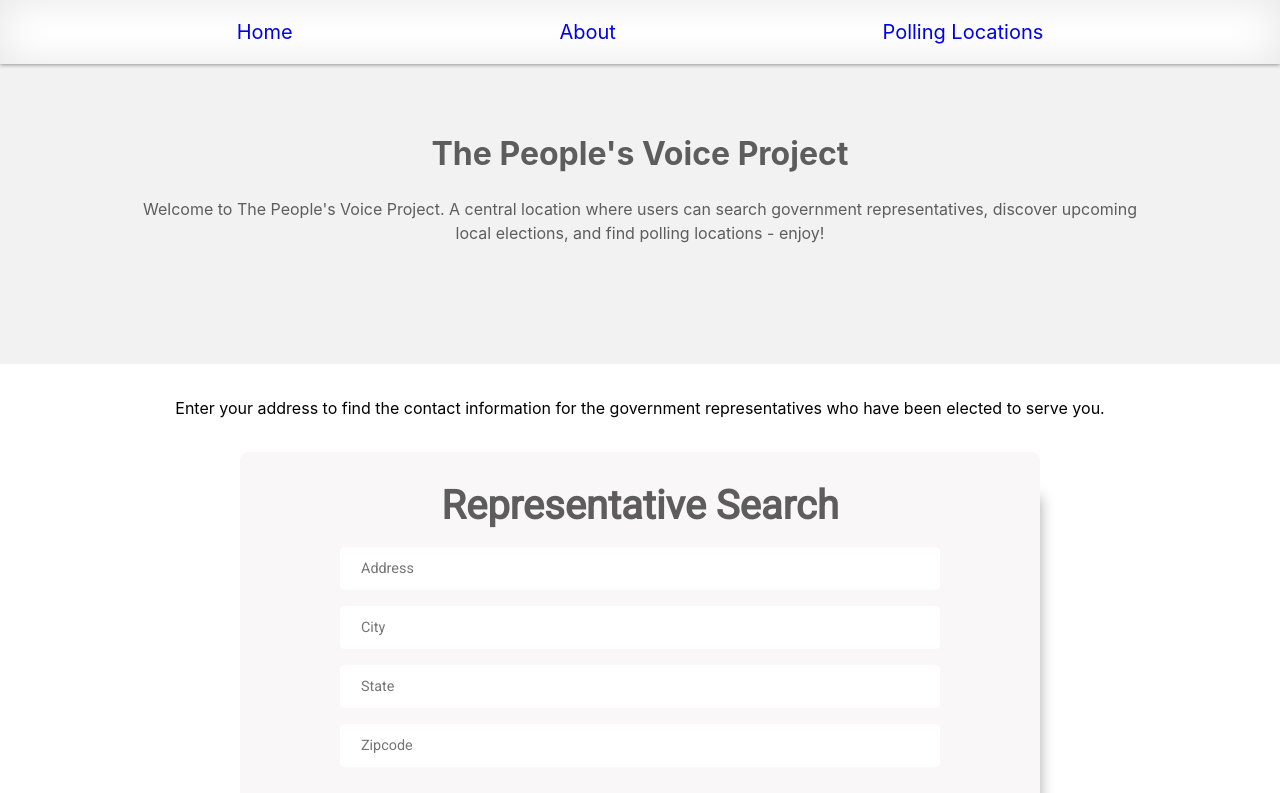
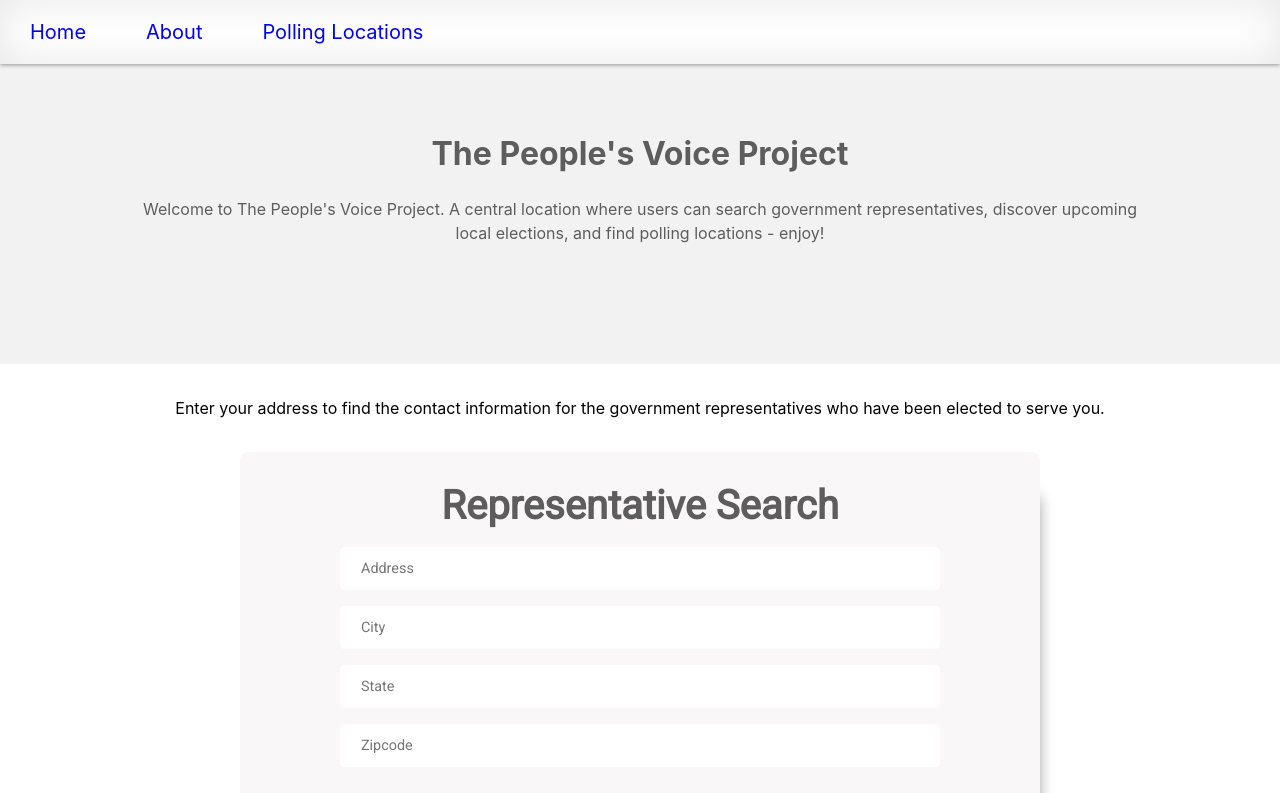
Before and after one commit to bcantello/peoples_voice_project, a React (Create React App) app: page / in a window 1280 px wide. Shown: the top 793 px of the page. Built offline with nearby package versions, Linux system fonts and the light colour scheme; no server answers.

Commit message:
updates hover styling for nav links

```diff
--- a/src/components/navigation/header.js
+++ b/src/components/navigation/header.js
@@ -6,13 +6,13 @@ export default function Header() {
 	return (
 		<nav>
 			<Link className={'nav-link'} to={'/'} style={{textDecoration: 'none'}}>
-				<div>Home</div>
+				<div><span>Home</span></div>
 			</Link>
 			<Link className={'nav-link'} to={'/about'} style={{textDecoration: 'none'}}>
-				<div>About</div>
+				<div><span>About</span></div>
 			</Link>
 			<Link className={'nav-link'} to={'/pollinglocations'} style={{textDecoration: 'none'}}>
-				<div>Polling Locations</div>
+				<div><span>Polling Locations</span></div>
 			</Link>
 		</nav>
 	);
--- a/src/components/navigation/navigation.css
+++ b/src/components/navigation/navigation.css
@@ -1,6 +1,6 @@
 nav {
     display: flex;
-    justify-content: space-evenly;
+    justify-content: flex-start;
     position:relative;
     -webkit-box-shadow:0 1px 4px rgba(0, 0, 0, 0.4), 0 0 40px rgba(0, 0, 0, 0.1) inset;
     -moz-box-shadow:0 1px 4px rgba(0, 0, 0, 0.4), 0 0 40px rgba(0, 0, 0, 0.1) inset;
@@ -10,6 +10,10 @@ nav {
 nav div {
     padding: 1em 1.5em;
     font-size: 1.25em;
+}
+
+nav span:hover {
+    border-bottom: 2px solid blue;
 }
 
 .footer {
```
